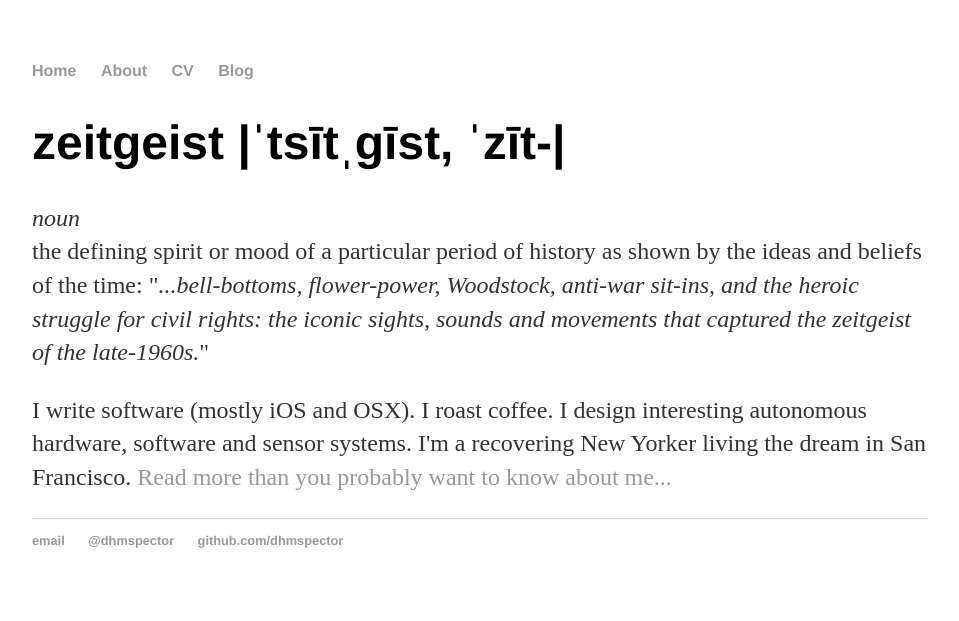
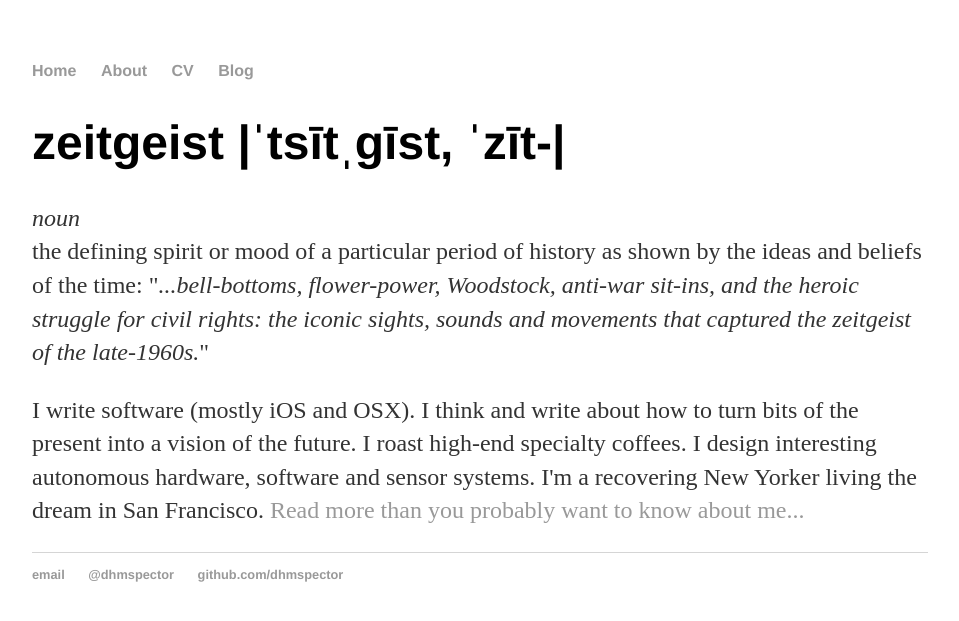
Before and after one commit to dhmspector/dhmspector.github.io, a Jekyll site: the page built from index.html, in a window 1280 px wide. Shown: the top 621 px of the page, without its empty margins (160-1119 px from the left). Built offline with Jekyll 4.4.1, drawn with Linux system fonts in a browser that asks for light colours.

Commit message:
main page update

```diff
--- a/index.html
+++ b/index.html
@@ -12,9 +12,10 @@ period of history as shown by the ideas and beliefs of the time:
 heroic struggle for civil rights: the iconic sights, sounds and
 movements that captured the zeitgeist of the late-1960s.</em>"</p>
 
-<p>I write software (mostly iOS and OSX). I roast coffee. I design
-interesting autonomous hardware, software and sensor systems.  I'm a
-recovering New Yorker living the dream in San
-Francisco.  <a href="/about">Read more than you probably want to know
-about me...</a></p>
+<p>I write software (mostly iOS and OSX). I think and write about how
+to turn bits of the present into a vision of the future. I roast
+high-end specialty coffees. I design interesting autonomous hardware,
+software and sensor systems.  I'm a recovering New Yorker living the
+dream in San Francisco.  <a href="/about">Read more than you probably
+want to know about me...</a></p>
 		</div>
```
